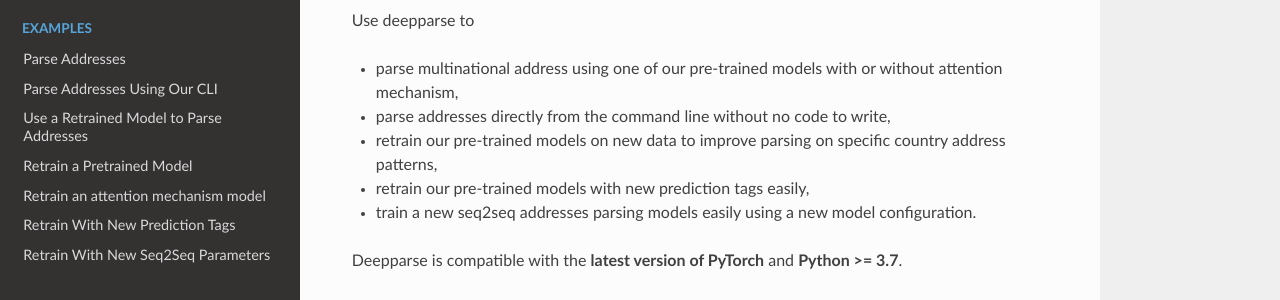
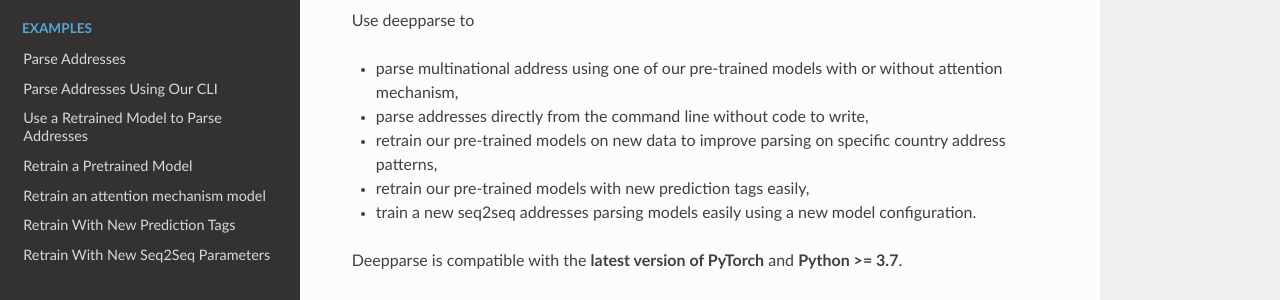
Before and after one commit to GRAAL-Research/deepparse, a Sphinx documentation site: the page built from docs/source/index.rst, in a window 1280 px wide and 900 px high. Shown: the part 243-543 px from the top of the window. Built offline with Sphinx 7.4.7 and the Read the Docs theme 2.0.0, drawn with Linux system fonts in a browser that asks for light colours; the version number could not be read and is left out.

```diff
--- a/docs/source/index.rst
+++ b/docs/source/index.rst
@@ -23,7 +23,7 @@ Deepparse is a state-of-the-art library for parsing multinational street address
 Use deepparse to
 
 - parse multinational address using one of our pre-trained models with or without attention mechanism,
-- parse addresses directly from the command line without no code to write,
+- parse addresses directly from the command line without code to write,
 - retrain our pre-trained models on new data to improve parsing on specific country address patterns,
 - retrain our pre-trained models with new prediction tags easily,
 - train a new seq2seq addresses parsing models easily using a new model configuration.
```
